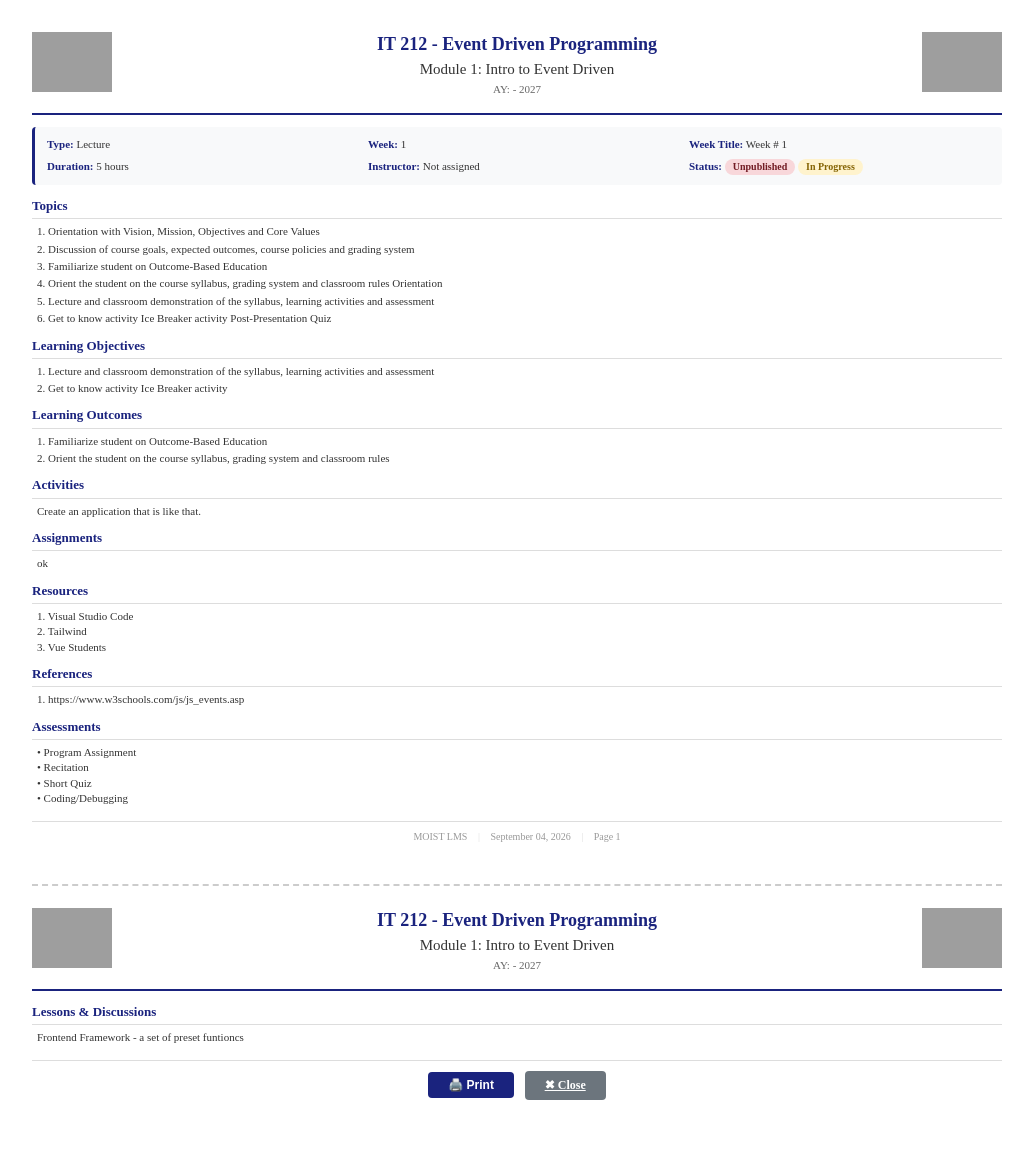
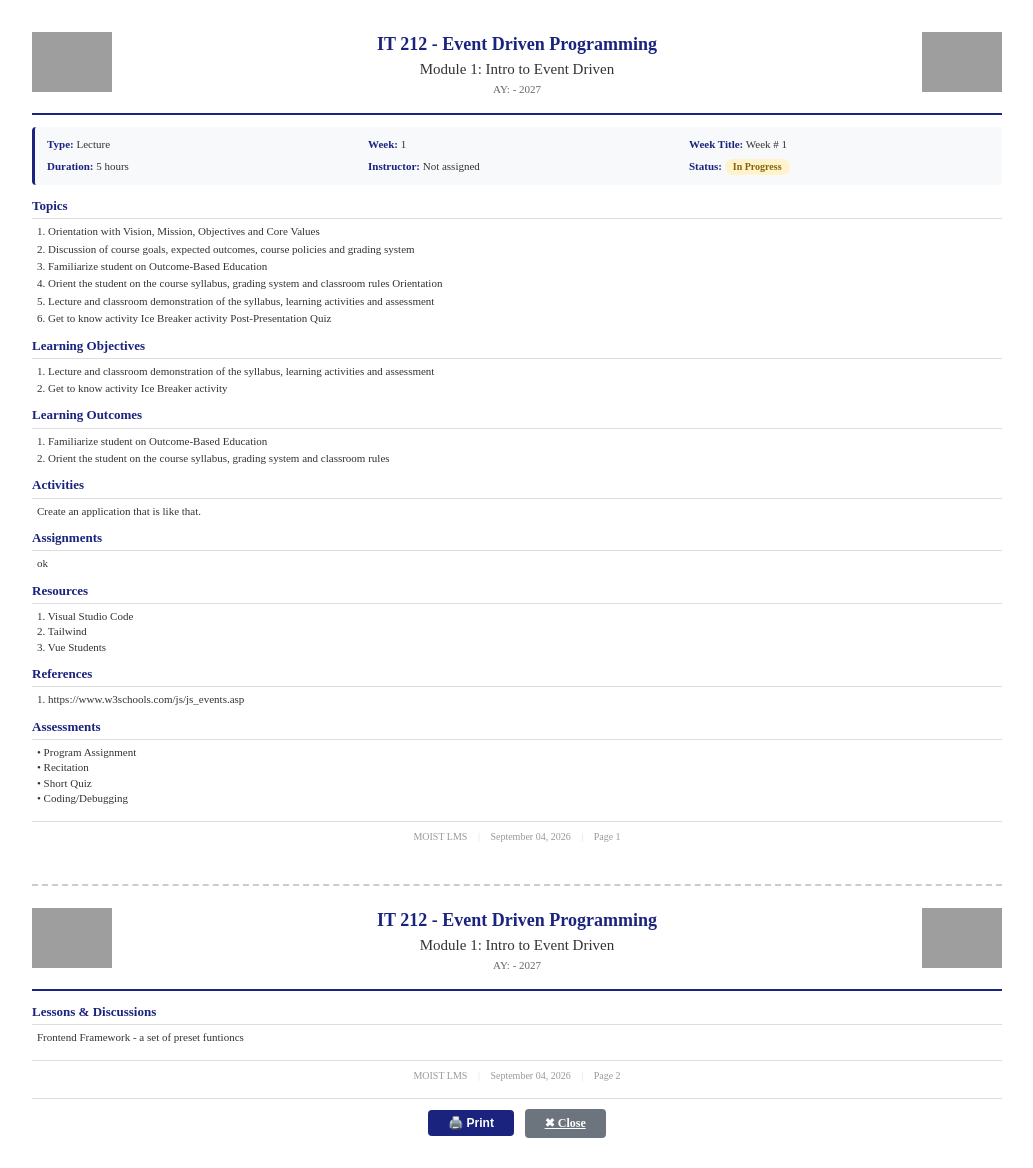
Before and after one commit to mcashmiko-source/moist_drf, a Django app: template templates/admin/module_print.html in a window 1280 px wide. Shown: the whole page, without its empty margins (123-1156 px from the left). Before the commit the page ends 1100 px from the top, so only its background shows below. Run offline with Django 5.2, Linux system fonts and the light colour scheme; the template is opened without the code that fills it: values that come from a table or form of the project are taken from there, others are empty; data comes from the database, SQL or seed files in the repository; both versions use the stored data as it was after the commit; grey boxes are pictures that could not be loaded.

Commit message:
update in printer

```diff
--- a/templates/admin/module_print.html
+++ b/templates/admin/module_print.html
@@ -475,11 +475,6 @@
             <p><strong>Instructor:</strong> {{ syllabus.instructor_name|default:"Not assigned" }}</p>
             <p>
                 <strong>Status:</strong>
-                {% if module.is_published %}
-                    <span class="status-badge published">Published</span>
-                {% else %}
-                    <span class="status-badge unpublished">Unpublished</span>
-                {% endif %}
                 {% if module.is_completed %}
                     <span class="status-badge completed">Completed</span>
                 {% else %}
@@ -587,6 +582,16 @@
         </div>
         {% endif %}
 
+        <!-- Footer -->
+        <div class="print-footer">
+            <span>MOIST LMS</span>
+            <span style="margin: 0 8px; color: #ddd;">|</span>
+            <span>{{ module.created_at|date:"F d, Y" }}</span>
+            <span style="margin: 0 8px; color: #ddd;">|</span>
+            <span>Page 2</span>
+        </div>
+
+
         <!-- Actions -->
         <div class="print-actions no-print">
             <button class="btn btn-print" onclick="window.print()">🖨️ Print</button>
```
Also changed, not shown: db.sqlite3.
